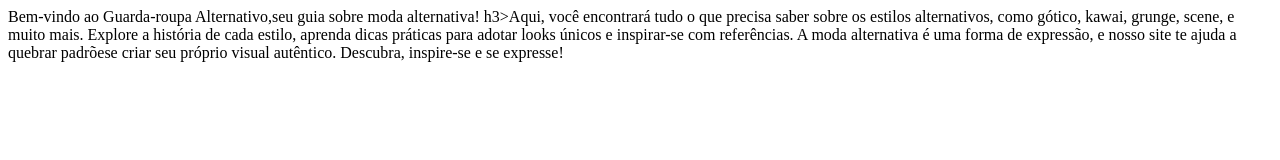
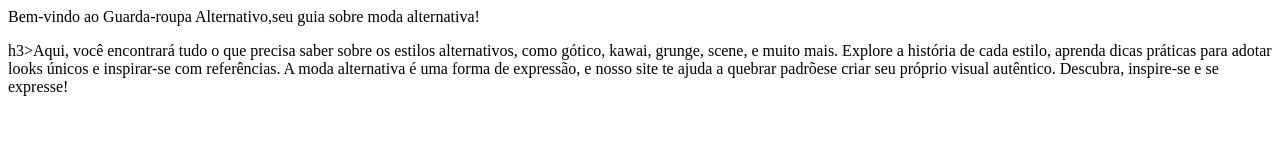
Before and after one commit to kamyyz/ModasAlternativas., a plain HTML site: page index.html in a window 1280 px wide. Drawn offline with Linux system fonts and the light colour scheme.

Commit message:
paragrafo

```diff
--- a/index.html
+++ b/index.html
@@ -7,11 +7,11 @@
 </head>
 <body>
  </h1>Bem-vindo ao Guarda-roupa Alternativo,seu guia sobre moda alternativa!</h1>
-</h3>h3>Aqui, você encontrará tudo o que precisa saber sobre os estilos alternativos,
+<p>h3>Aqui, você encontrará tudo o que precisa saber sobre os estilos alternativos,
  como gótico, kawai, grunge, scene, e muito mais. Explore a história de cada estilo,
  aprenda dicas práticas para adotar looks únicos e inspirar-se com referências.
   A moda alternativa é uma forma de expressão, e nosso site te ajuda a quebrar padrõese criar
 seu próprio visual autêntico.
-    Descubra, inspire-se e se expresse!</h3>
+    Descubra, inspire-se e se expresse! </p>
 </body>
 </html>
```
